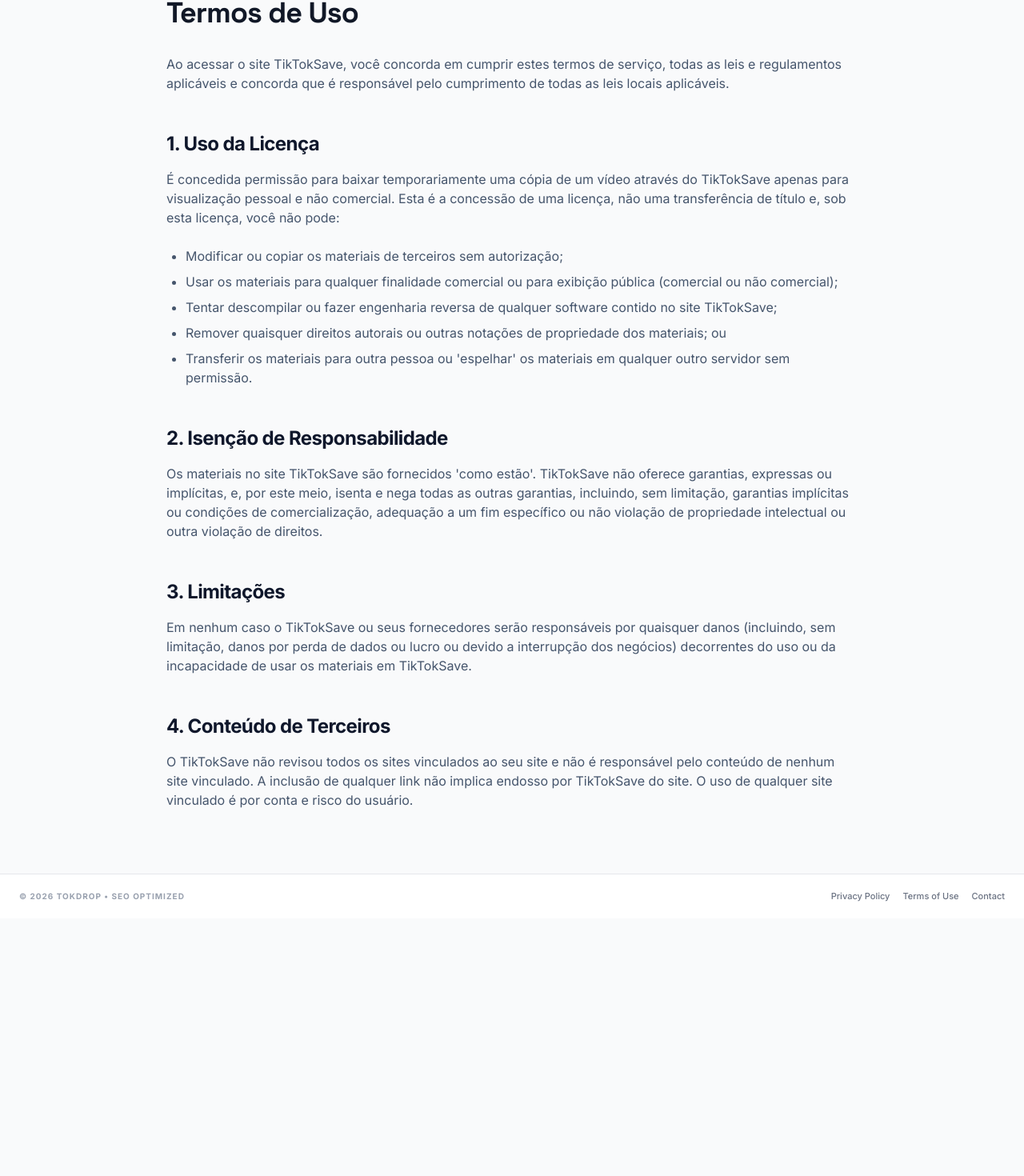
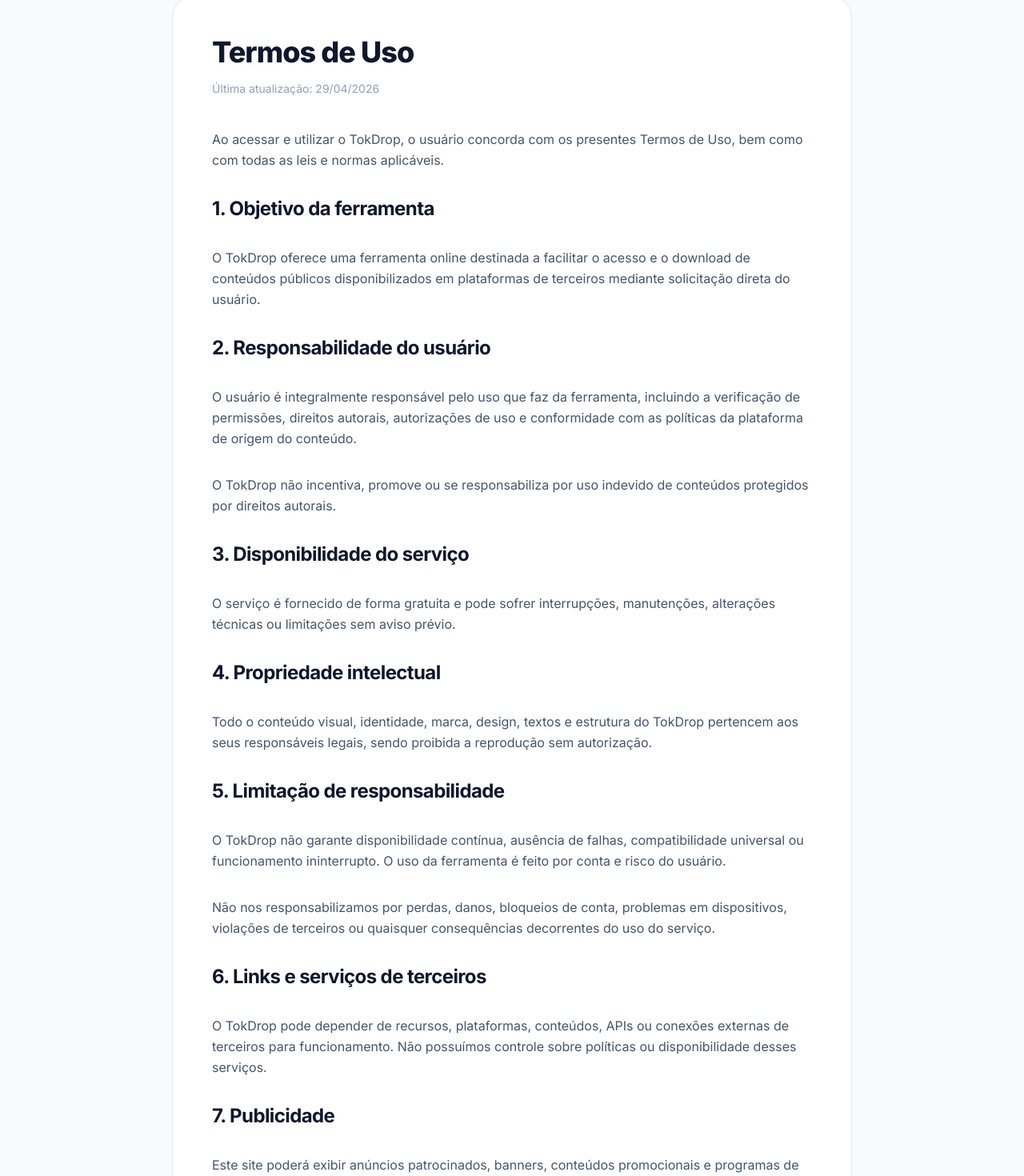
Before and after one commit to 14evertonalbertocorrea-coder/tokdrop, a React (Vite) app: page /terms in a window 1280 px wide. Shown: the part 149-1619 px from the top of the page at 80% size. Before the commit the page ends 1297 px from the top, so only its background shows below. Built offline with nearby package versions, Linux system fonts and the light colour scheme.

Commit message:
Update Terms.tsx

```diff
--- a/src/pages/Terms.tsx
+++ b/src/pages/Terms.tsx
@@ -6,39 +6,132 @@ export default function Terms() {
   return (
     <div className="min-h-screen flex flex-col">
       <Header />
-      <main className="flex-1 max-w-4xl mx-auto px-4 py-20">
-        <h1 className="text-4xl font-display font-bold mb-8">Termos de Uso</h1>
-        <div className="prose prose-slate max-w-none space-y-6 text-slate-600">
-          <p>Ao acessar o site TikTokSave, você concorda em cumprir estes termos de serviço, todas as leis e regulamentos aplicáveis e concorda que é responsável pelo cumprimento de todas as leis locais aplicáveis.</p>
 
-          <h2 className="text-2xl font-bold text-slate-900 mt-12 mb-4">1. Uso da Licença</h2>
-          <p>
-            É concedida permissão para baixar temporariamente uma cópia de um vídeo através do TikTokSave apenas para visualização pessoal e não comercial. Esta é a concessão de uma licença, não uma transferência de título e, sob esta licença, você não pode:
-          </p>
-          <ul className="list-disc pl-6 space-y-2">
-            <li>Modificar ou copiar os materiais de terceiros sem autorização;</li>
-            <li>Usar os materiais para qualquer finalidade comercial ou para exibição pública (comercial ou não comercial);</li>
-            <li>Tentar descompilar ou fazer engenharia reversa de qualquer software contido no site TikTokSave;</li>
-            <li>Remover quaisquer direitos autorais ou outras notações de propriedade dos materiais; ou</li>
-            <li>Transferir os materiais para outra pessoa ou 'espelhar' os materiais em qualquer outro servidor sem permissão.</li>
-          </ul>
+      <main className="flex-1 bg-slate-50">
+        <section className="max-w-4xl mx-auto px-6 py-20">
+          <div className="bg-white rounded-3xl shadow-sm border border-slate-100 p-8 md:p-12">
+            <h1 className="text-4xl font-black text-slate-900 mb-4">
+              Termos de Uso
+            </h1>
 
-          <h2 className="text-2xl font-bold text-slate-900 mt-12 mb-4">2. Isenção de Responsabilidade</h2>
-          <p>
-            Os materiais no site TikTokSave são fornecidos 'como estão'. TikTokSave não oferece garantias, expressas ou implícitas, e, por este meio, isenta e nega todas as outras garantias, incluindo, sem limitação, garantias implícitas ou condições de comercialização, adequação a um fim específico ou não violação de propriedade intelectual ou outra violação de direitos.
+            <p className="text-sm text-slate-400 mb-10">
+              Última atualização: 29/04/2026
             </p>
 
-          <h2 className="text-2xl font-bold text-slate-900 mt-12 mb-4">3. Limitações</h2>
+            <div className="space-y-8 text-slate-600 leading-relaxed">
               <p>
-            Em nenhum caso o TikTokSave ou seus fornecedores serão responsáveis por quaisquer danos (incluindo, sem limitação, danos por perda de dados ou lucro ou devido a interrupção dos negócios) decorrentes do uso ou da incapacidade de usar os materiais em TikTokSave.
+                Ao acessar e utilizar o TokDrop, o usuário concorda com os
+                presentes Termos de Uso, bem como com todas as leis e normas
+                aplicáveis.
               </p>
 
-          <h2 className="text-2xl font-bold text-slate-900 mt-12 mb-4">4. Conteúdo de Terceiros</h2>
+              <h2 className="text-2xl font-bold text-slate-900">
+                1. Objetivo da ferramenta
+              </h2>
+
               <p>
-            O TikTokSave não revisou todos os sites vinculados ao seu site e não é responsável pelo conteúdo de nenhum site vinculado. A inclusão de qualquer link não implica endosso por TikTokSave do site. O uso de qualquer site vinculado é por conta e risco do usuário.
+                O TokDrop oferece uma ferramenta online destinada a facilitar o
+                acesso e o download de conteúdos públicos disponibilizados em
+                plataformas de terceiros mediante solicitação direta do usuário.
+              </p>
+
+              <h2 className="text-2xl font-bold text-slate-900">
+                2. Responsabilidade do usuário
+              </h2>
+
+              <p>
+                O usuário é integralmente responsável pelo uso que faz da
+                ferramenta, incluindo a verificação de permissões, direitos
+                autorais, autorizações de uso e conformidade com as políticas da
+                plataforma de origem do conteúdo.
+              </p>
+
+              <p>
+                O TokDrop não incentiva, promove ou se responsabiliza por uso
+                indevido de conteúdos protegidos por direitos autorais.
+              </p>
+
+              <h2 className="text-2xl font-bold text-slate-900">
+                3. Disponibilidade do serviço
+              </h2>
+
+              <p>
+                O serviço é fornecido de forma gratuita e pode sofrer
+                interrupções, manutenções, alterações técnicas ou limitações sem
+                aviso prévio.
+              </p>
+
+              <h2 className="text-2xl font-bold text-slate-900">
+                4. Propriedade intelectual
+              </h2>
+
+              <p>
+                Todo o conteúdo visual, identidade, marca, design, textos e
+                estrutura do TokDrop pertencem aos seus responsáveis legais,
+                sendo proibida a reprodução sem autorização.
+              </p>
+
+              <h2 className="text-2xl font-bold text-slate-900">
+                5. Limitação de responsabilidade
+              </h2>
+
+              <p>
+                O TokDrop não garante disponibilidade contínua, ausência de
+                falhas, compatibilidade universal ou funcionamento ininterrupto.
+                O uso da ferramenta é feito por conta e risco do usuário.
+              </p>
+
+              <p>
+                Não nos responsabilizamos por perdas, danos, bloqueios de conta,
+                problemas em dispositivos, violações de terceiros ou quaisquer
+                consequências decorrentes do uso do serviço.
+              </p>
+
+              <h2 className="text-2xl font-bold text-slate-900">
+                6. Links e serviços de terceiros
+              </h2>
+
+              <p>
+                O TokDrop pode depender de recursos, plataformas, conteúdos,
+                APIs ou conexões externas de terceiros para funcionamento. Não
+                possuímos controle sobre políticas ou disponibilidade desses
+                serviços.
+              </p>
+
+              <h2 className="text-2xl font-bold text-slate-900">
+                7. Publicidade
+              </h2>
+
+              <p>
+                Este site poderá exibir anúncios patrocinados, banners,
+                conteúdos promocionais e programas de monetização de terceiros.
+                Não nos responsabilizamos por produtos ou serviços anunciados por
+                parceiros externos.
+              </p>
+
+              <h2 className="text-2xl font-bold text-slate-900">
+                8. Alterações nos termos
+              </h2>
+
+              <p>
+                Reservamo-nos o direito de modificar estes Termos de Uso a
+                qualquer momento. O uso contínuo da plataforma após alterações
+                representa concordância automática do usuário.
+              </p>
+
+              <h2 className="text-2xl font-bold text-slate-900">
+                9. Contato oficial
+              </h2>
+
+              <p>
+                Para dúvidas legais ou administrativas, o contato oficial é:
+                brgamesrjppp@gmail.com.
               </p>
             </div>
+          </div>
+        </section>
       </main>
+
       <Footer />
     </div>
   );
```
Lines whose indentation alone changed are shown as unchanged.
